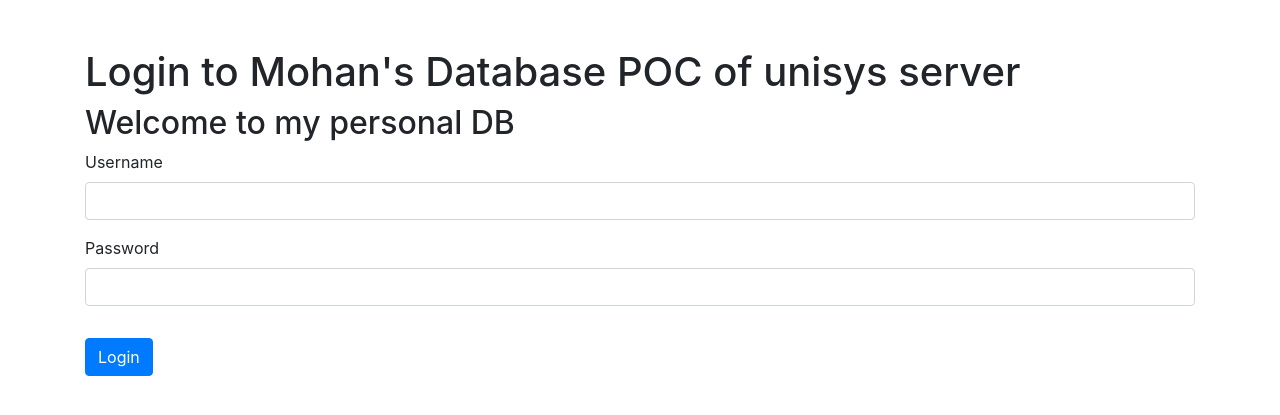
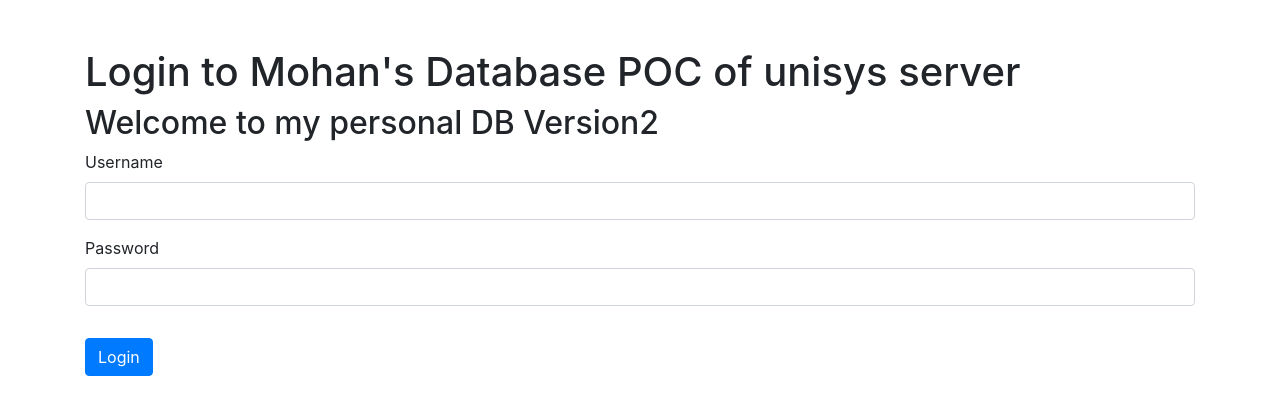
Before and after one commit to mohan-bandi/mohan_flask_git, a Flask app: page / in a window 1280 px wide. Shown: the top 415 px of the page. Run offline with Flask 2, Linux system fonts and the light colour scheme; some libraries are stand-ins or nearby versions.

Commit message:
commit v5

```diff
--- a/templates/index.html
+++ b/templates/index.html
@@ -9,7 +9,7 @@
 <body>
     <div class="container">
         <h1 class="mt-5">Login to Mohan's Database POC of unisys server</h1>
-        <h2>Welcome to my personal DB</h2>
+        <h2>Welcome to my personal DB Version2</h2>
         <form method="post" action="{{ url_for('login') }}">
             <div class="form-group">
                 <label for="username">Username</label>
```
